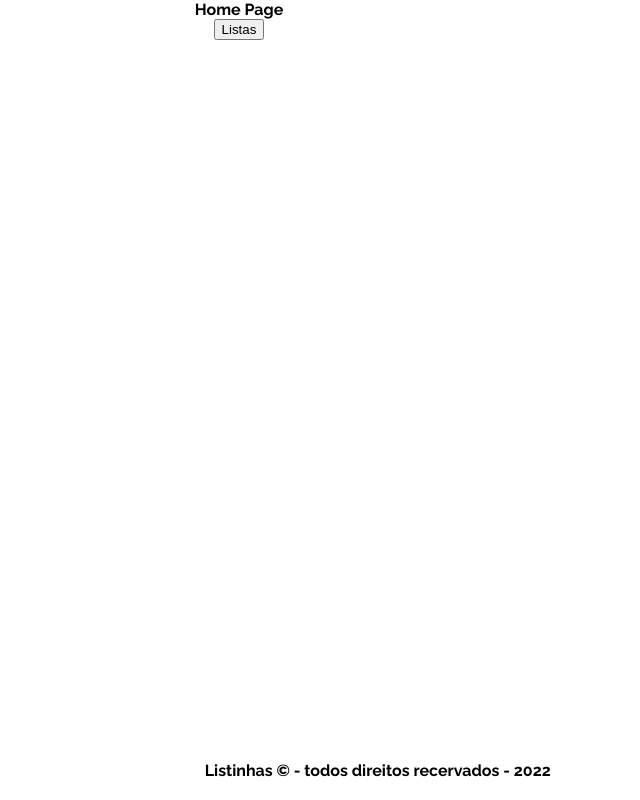
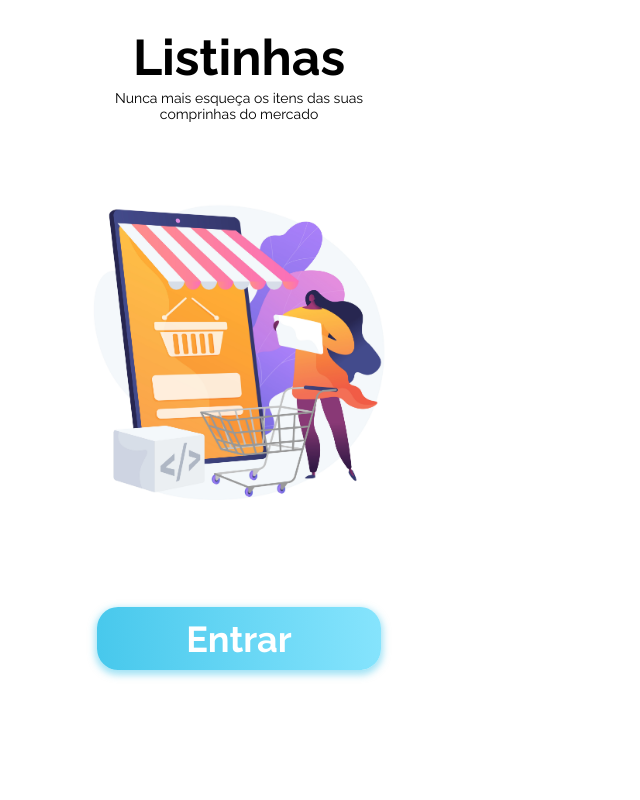
Before and after one commit to Wendellsg/listinha, a React (Create React App) app: page / in a window 1280 px wide. Shown: the whole page, without its empty margins (401-1041 px from the left). Built offline with nearby package versions, Linux system fonts and the light colour scheme.

Commit message:
Home page bonitona

```diff
--- a/src/App.js
+++ b/src/App.js
@@ -5,7 +5,6 @@ function App() {
   return (
     <div className="App">
       <Router/>
-      <Footer/>
     </div>
   );
 }
--- a/src/screens/Home/Home.js
+++ b/src/screens/Home/Home.js
@@ -1,7 +1,12 @@
 import { Link } from "react-router-dom";
+import './Home.styles.css'
 export default function Home(){
-    return <div>
-        <h1>Home Page</h1>
-        <Link to="/listas"><button>Listas</button></Link>
+    return <div className="homeContainer">
+        <div>
+            <h1>Listinhas</h1>
+            <p>Nunca mais esqueça os itens das suas comprinhas do mercado</p>
+        </div>
+
+        <Link className="btnHome" to="/listas"><h2>Entrar</h2></Link>
     </div>
 }
--- a/src/screens/Home/Home.styles.css
+++ b/src/screens/Home/Home.styles.css
@@ -0,0 +1,68 @@
+.homeContainer{
+    height: 80vh;
+    width: 100vw;
+    background-image: url('../../assets/homeimage.jpg');
+    background-repeat: no-repeat;
+    background-position-y: center;
+    background-position-x: center;
+    background-size: contain;
+    display: flex;
+    flex-direction: column;
+    justify-content: space-between;
+    align-items: center;
+    padding: 30px;
+}
+
+
+.homeContainer h1{
+    font-family: Raleway;
+    font-style: normal;
+    font-weight: bold;
+    font-size: 50px;
+    line-height: 35px;
+    color: #000000;
+    margin: 10px;
+}
+.homeContainer p{
+    font-family: Raleway;
+    font-style: normal;
+    font-weight: normal;
+    font-size: 14px;
+    line-height: 16px;
+    text-align: center;
+    color: #000000;
+    margin-top: 15px;
+}
+
+.btnHome{
+    transition: 300ms;
+    width: 284px;
+    height: 63px;
+    background: linear-gradient(264.89deg, #86E4FD 0%, #47C8EC 100%);
+    box-shadow: 0px 3px 7px 2px rgba(71, 200, 236, 0.5);
+    border-radius: 21px;
+    text-decoration: none;
+    font-family: Raleway;
+    font-style: normal;
+    font-weight: bold;
+    font-size: 36px;
+    line-height: 42px;
+    text-align: center;
+    color: #FFFFFF;
+    align-items: center;
+    display: flex;
+    justify-content: center;
+}
+
+.btnHome:hover{
+    transition: 300ms;
+    transform: scale(1.1);
+    background: linear-gradient(264.89deg, #86E4FD 0%, #73d2ec 100%);
+    box-shadow: 0px 4px 8px 3px rgba(71, 200, 236, 0.5);
+}
+
+.btnHome:active{
+    transition: 300ms;
+    transform: scale(0.9);
+    background: linear-gradient(264.89deg, #86E4FD 0%, #157691 100%);
+}
--- a/src/screens/Lists/Lists.js
+++ b/src/screens/Lists/Lists.js
@@ -27,7 +27,15 @@ export default function Lists(){
         getLocalLists()
     },[update])
 
+    const Verification = ()=>{
+      if(listsData!== undefined)
+      {
+        return ListsCreateds
 
+      }else{
+        return <h2 className='subtitle'>Você ainda não criou nenhuma lista</h2>
+      }
+    }
 
     return <div className="ListsContainer">
         <Header name='Listinhas'/>
@@ -35,7 +43,7 @@ export default function Lists(){
         <br/>
         <h2 className='subtitle'>Listinhas criadas</h2>
         <div>
-            {ListsCreateds}
+            {Verification()}
         </div>
     </div>
 }
```
Also changed, not shown: src/assets/homeimage.jpg (added), src/index.css (line endings or trailing spaces).
